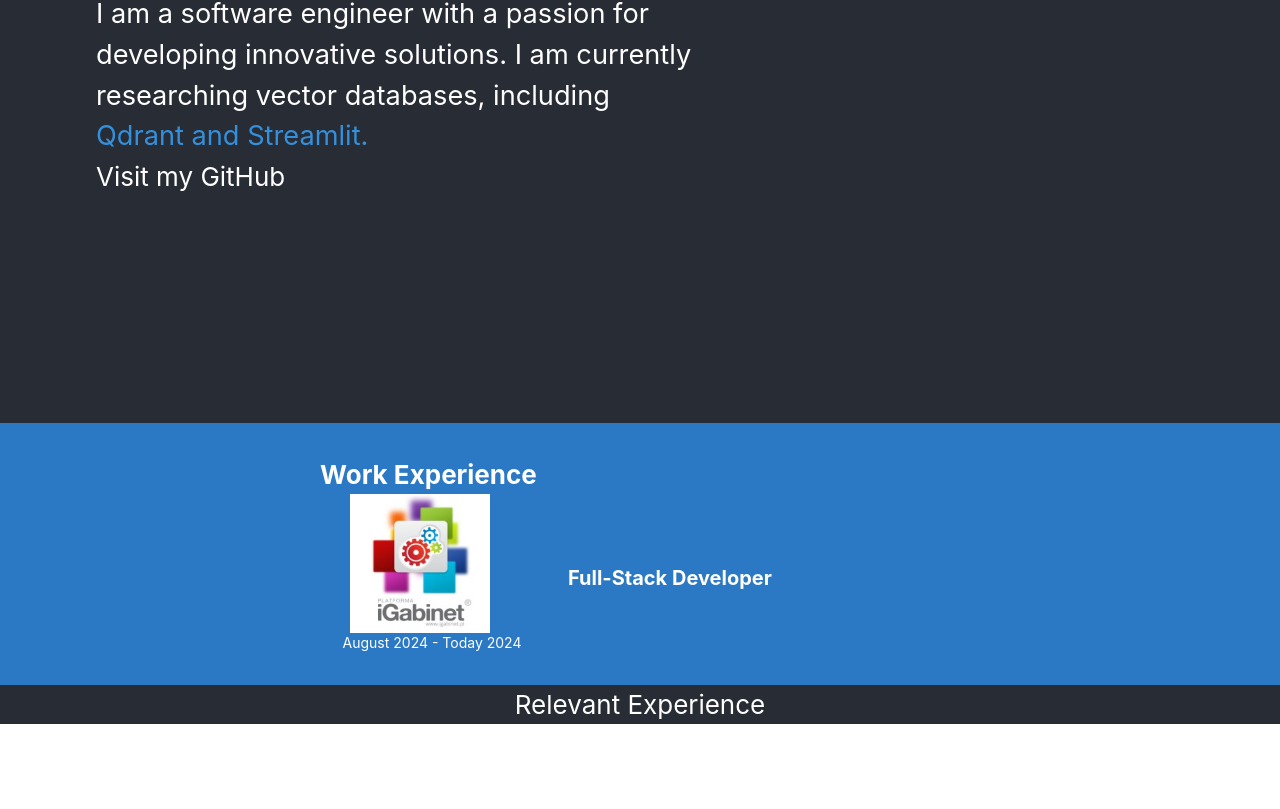
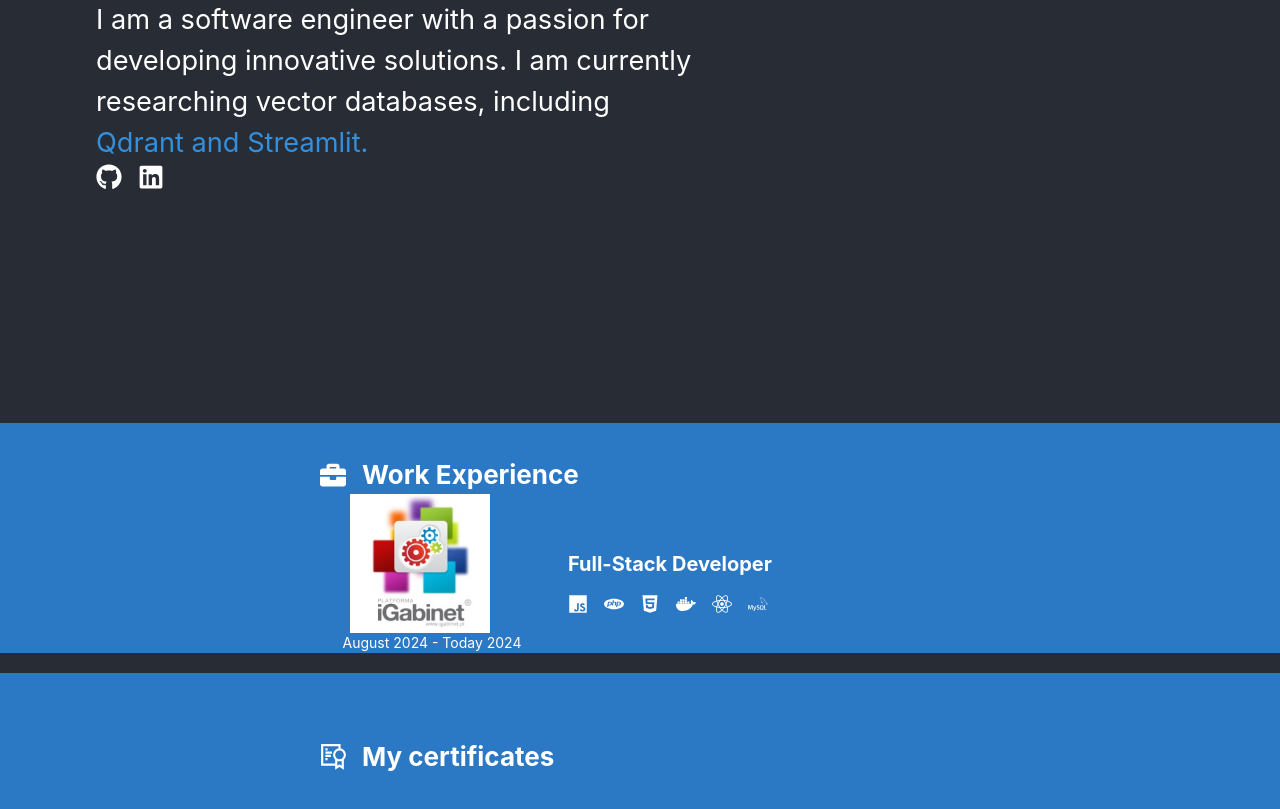
Before and after one commit to PatrykWenz-4/Portfolio, a React (Create React App) app: page / in a window 1280 px wide. Shown: the part 377-1186 px from the top of the page. Before the commit the page ends 1101 px from the top, so only its background shows below. Built offline with nearby package versions, Linux system fonts and the light colour scheme.

Commit message:
CertificatesSetup

```diff
--- a/package.json
+++ b/package.json
@@ -9,6 +9,7 @@
     "@testing-library/user-event": "^13.5.0",
     "react": "^18.3.1",
     "react-dom": "^18.3.1",
+    "react-icons": "^5.3.0",
     "react-scripts": "5.0.1",
     "web-vitals": "^2.1.4"
   },
@@ -16,7 +17,9 @@
     "start": "react-scripts start",
     "build": "react-scripts build",
     "test": "react-scripts test",
-    "eject": "react-scripts eject"
+    "eject": "react-scripts eject",
+    "predeploy": "npm run build",
+    "deploy": "gh-pages -d build"
   },
   "eslintConfig": {
     "extends": [
@@ -37,6 +40,7 @@
     ]
   },
   "devDependencies": {
+    "gh-pages": "^6.2.0",
     "tailwindcss": "^3.4.14"
   }
 }
--- a/src/components/About/About.css
+++ b/src/components/About/About.css
@@ -29,3 +29,13 @@
 	font-size: 1.7rem;
 	color: #3490dc;
 }
+
+.about-social-links {
+    display: flex;
+    gap: 1rem;
+}
+
+.about-social-links a {
+    color: inherit;
+    text-decoration: none;
+}
--- a/src/components/About/About.jsx
+++ b/src/components/About/About.jsx
@@ -1,10 +1,11 @@
 import "./About.css";
+import { FaGithub, FaLinkedin } from "react-icons/fa";
 
 const About = () => {
 	return (
 		<section className="about-section">
 			<div className="about-text-container">
-				<h2>Hello, my name is</h2>
+				<h2>Hi, my name is</h2>
 				<h1>Patryk Wenz</h1>
 				<h3>
 					I am a software engineer with a passion for developing
@@ -14,14 +15,26 @@ const About = () => {
 				<h3 className="about-text-container-special">
 					Qdrant and Streamlit.
 				</h3>
-				<a
-					target="_blank"
-					rel="noopener noreferrer"
-					href="https://github.com/PatrykWenz-4"
-					aria-label="Github profile link">
-					Visit my GitHub
-				</a>
-
+				<div className="about-social-links">
+					{/* Github Link */}
+					<a
+						target="_blank"
+						rel="noopener noreferrer"
+						href="https://github.com/PatrykWenz-4"
+						aria-label="GitHub profile link"
+					>
+						<FaGithub />
+					</a>
+					{/* LinkedIn Link */}
+					<a
+						target="_blank"
+						rel="noopener noreferrer"
+						href="https://www.linkedin.com/in/patryk-wenz-37710a1a8/"
+						aria-label="LinkedIn profile link"
+					>
+						<FaLinkedin />
+					</a>
+				</div>
 			</div>
 		</section>
 	);
--- a/src/components/RelevantExperience/RelevantExperience.css
+++ b/src/components/RelevantExperience/RelevantExperience.css
@@ -0,0 +1,39 @@
+.experience-section {
+    width: 100vw;
+    background-color: #2b78c5;
+    min-height: 10vh;
+    padding: 2rem 0;
+    position: relative;
+}
+
+.experience-title {
+    display: flex;
+    align-items: center;
+    gap: 1rem;
+    font-weight: bold;
+}
+
+.experience-tech-used {
+    display: flex;
+    align-items: center;
+    gap: 1rem;
+    font-weight: bold;
+}
+
+.experience-content {
+    display: flex;
+    align-items: center;
+    justify-content: center;
+    padding: 0 20rem;
+}
+
+.experience-image {
+    width: 60%;
+    height: auto;
+    margin-right: 2rem;
+}
+
+.experience-text-container {
+    text-align: left;
+    flex: 1;
+}
--- a/src/components/RelevantExperience/RelevantExperience.jsx
+++ b/src/components/RelevantExperience/RelevantExperience.jsx
@@ -1,13 +1,20 @@
-import myImage from "../images/iGabinet.jpg";
+import "./RelevantExperience.css";
+import { GrCertificate } from "react-icons/gr";
 
 
 const RelevantExperience = () => {
 	return (
-		<section className="RelevantExperience">
-			<h1 className="">Relevant Experience</h1>
-			<ul className="certification-list">
+		<section className="work-experience-section">
+			<h1 className="ml-80 font-bold work-experience-title">
+			<GrCertificate />
+			My certificates
+			</h1>
+			<div className="work-content flex items-center">
 
-			</ul>
+				<div className="work-text-container ml-4">
+					<p className="text-base leading-relaxed mt-2 ml-2"></p>
+				</div>
+			</div>
 		</section>
 	);
 };
--- a/src/components/WorkExperience/WorkExperience.css
+++ b/src/components/WorkExperience/WorkExperience.css
@@ -4,6 +4,20 @@
     min-height: 10vh;
     padding: 2rem 0;
     position: relative;
+}
+
+.work-experience-title {
+    display: flex;
+    align-items: center;
+    gap: 1rem;
+    font-weight: bold;
+}
+
+.work-experience-tech-used {
+    display: flex;
+    align-items: center;
+    gap: 1rem;
+    font-weight: bold;
 }
 
 .work-content {
@@ -23,3 +37,8 @@
     text-align: left;
     flex: 1;
 }
+.spacer {
+    height: 20px;
+    width: 100%;
+    background-color: #282c34; /* No background color */
+}
--- a/src/components/WorkExperience/WorkExperience.jsx
+++ b/src/components/WorkExperience/WorkExperience.jsx
@@ -1,24 +1,32 @@
 import "./WorkExperience.css";
 import myImage from "../images/iGabinet.jpg";
+import { FaBriefcase, FaJs, FaHtml5, FaDocker, FaReact   } from "react-icons/fa";
+import { SiPhp, SiMysql  } from "react-icons/si";
 
 const WorkExperience = () => {
 	return (
 		<section className="work-experience-section">
-			<h1 className="ml-80 font-bold">Work Experience</h1>
+			<h1 className="ml-80 font-bold work-experience-title">
+				<FaBriefcase />
+				Work Experience
+			</h1>
 			<div className="work-content flex items-center">
 				<div className="flex flex-col items-center">
 					<img src={myImage} alt="" className="work-image mr-4" />
 					<p className="text-sm mr-2">August 2024 - Today 2024</p>
 				</div>
 				<div className="work-text-container ml-4">
-					<h1 className="mt-4 text-xl font-bold">
+					<h1 className="mt-4 text-xl font-bold ">
 						Full-Stack Developer
 					</h1>
-					<p className="text-base leading-relaxed mt-2 ml-2">
 
-					</p>
+					<h1 className="mt-4 text-xl font-bold work-experience-tech-used">
+						<FaJs /> <SiPhp /> <FaHtml5 /> <FaDocker /> <FaReact /> <SiMysql />
+					</h1>
+
 				</div>
 			</div>
+			<div className="spacer"></div>
 		</section>
 	);
 };
```
Also changed, not shown: 1 other file (tests, documents, lock files or other folders).
